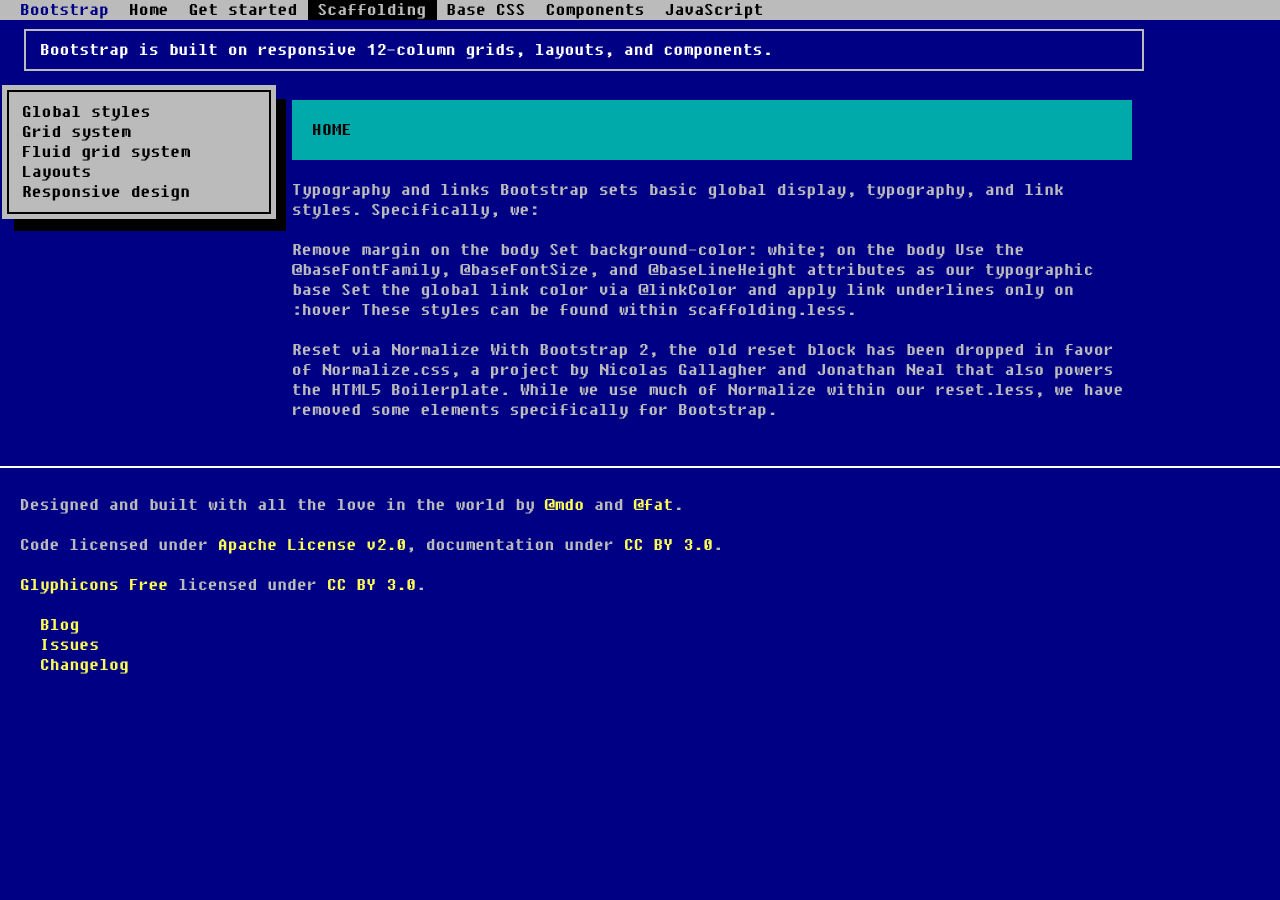
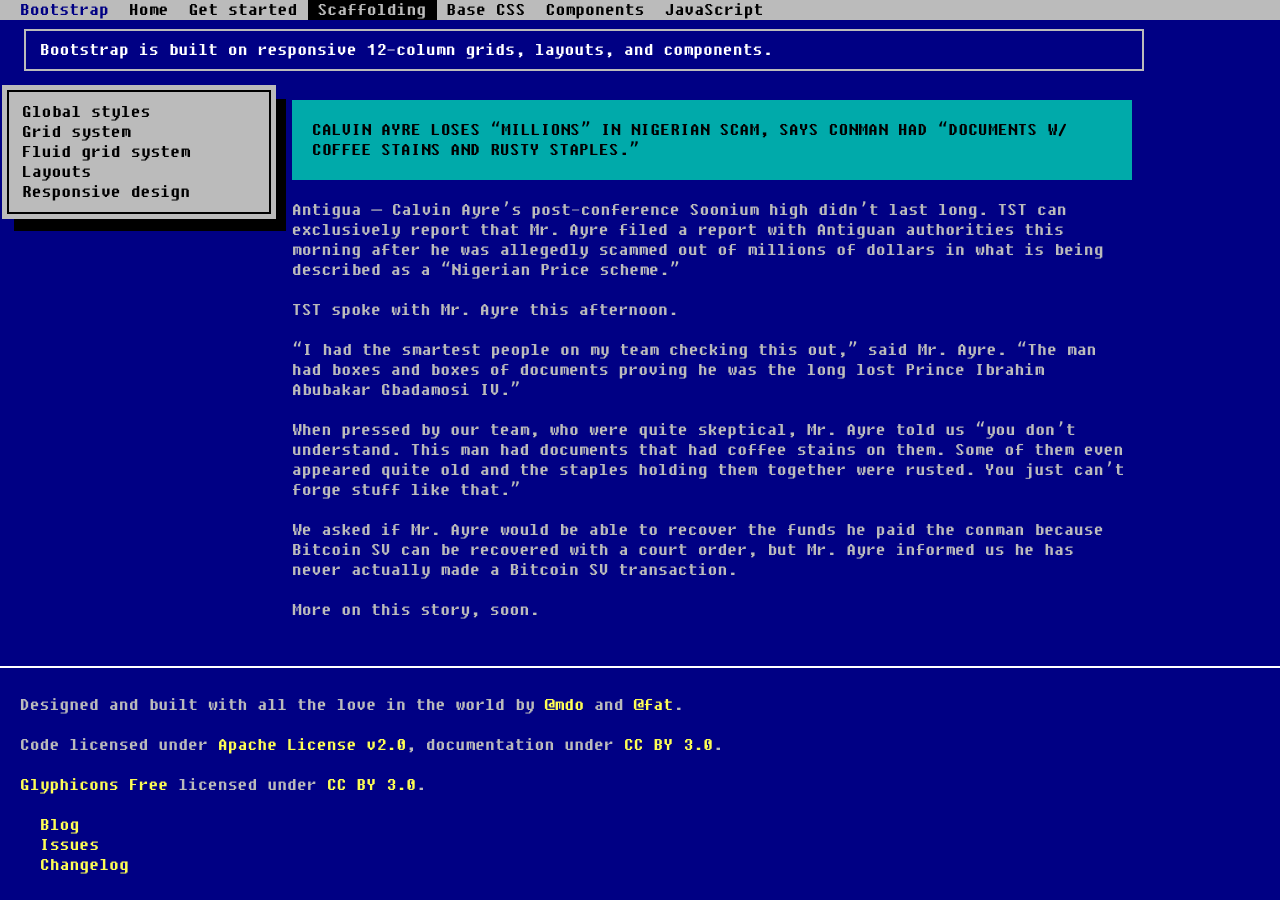
Before and after one commit to dmkgll/tst, a Jekyll site: the page built from index.md, in a window 1280 px wide. Built offline with Jekyll 4.4.1, drawn with Linux system fonts in a browser that asks for light colours; comment, search, counter and statistics services are not loaded.

Commit message:
Update index.md

```diff
--- a/index.md
+++ b/index.md
@@ -1,16 +1,16 @@
 ---
 layout: default
-title: Home
+title: 'Calvin Ayre Loses “Millions” in Nigerian Scam, Says Conman Had “Documents w/ Coffee Stains and Rusty Staples.”'
 ---
 
-Typography and links
-Bootstrap sets basic global display, typography, and link styles. Specifically, we:
+Antigua — Calvin Ayre’s post-conference Soonium high didn’t last long. TST can exclusively report that Mr. Ayre filed a report with Antiguan authorities this morning after he was allegedly scammed out of millions of dollars in what is being described as a “Nigerian Price scheme.”
 
-Remove margin on the body
-Set background-color: white; on the body
-Use the @baseFontFamily, @baseFontSize, and @baseLineHeight attributes as our typographic base
-Set the global link color via @linkColor and apply link underlines only on :hover
-These styles can be found within scaffolding.less.
+TST spoke with Mr. Ayre this afternoon.
 
-Reset via Normalize
-With Bootstrap 2, the old reset block has been dropped in favor of Normalize.css, a project by Nicolas Gallagher and Jonathan Neal that also powers the HTML5 Boilerplate. While we use much of Normalize within our reset.less, we have removed some elements specifically for Bootstrap.
+“I had the smartest people on my team checking this out,” said Mr. Ayre. “The man had boxes and boxes of documents proving he was the long lost Prince Ibrahim Abubakar Gbadamosi IV.”
+
+When pressed by our team, who were quite skeptical, Mr. Ayre told us “you don’t understand. This man had documents that had coffee stains on them. Some of them even appeared quite old and the staples holding them together were rusted. You just can’t forge stuff like that.”
+
+We asked if Mr. Ayre would be able to recover the funds he paid the conman because Bitcoin SV can be recovered with a court order, but Mr. Ayre informed us he has never actually made a Bitcoin SV transaction.
+
+More on this story, soon.
```
